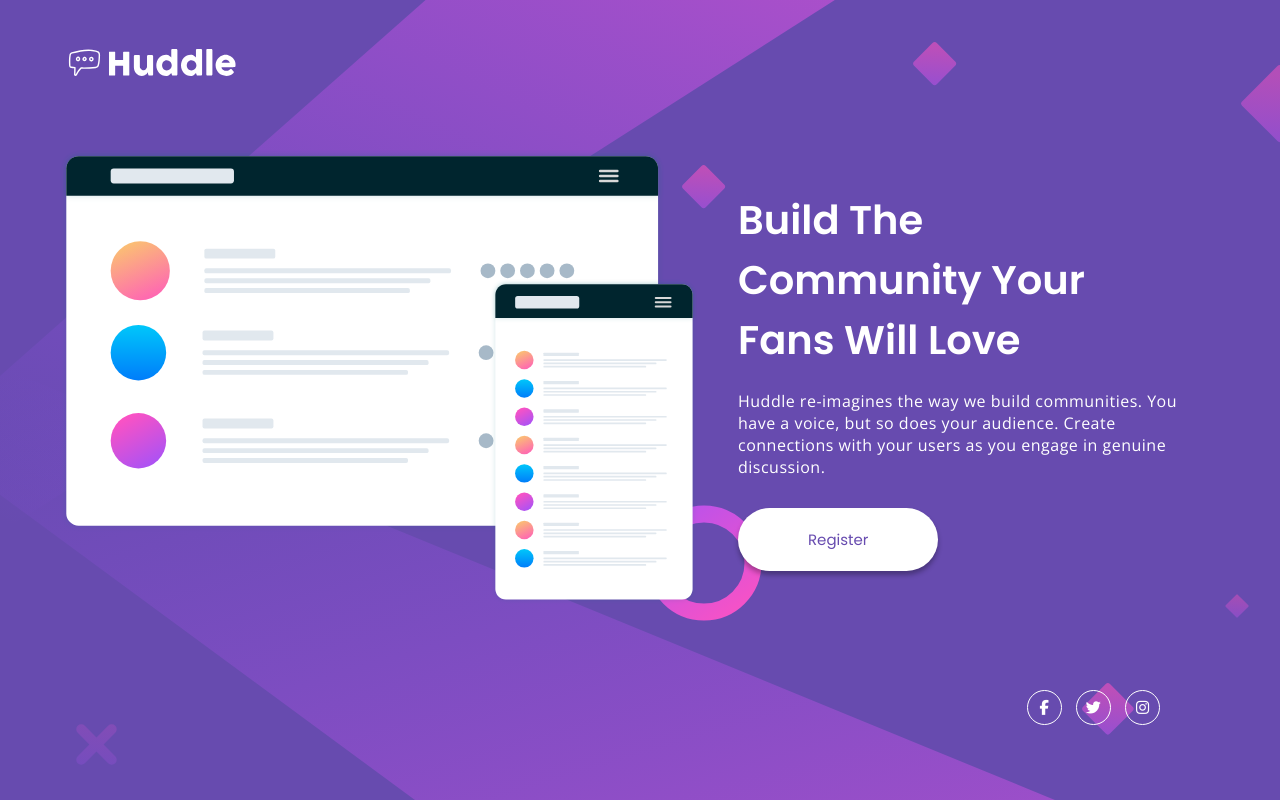
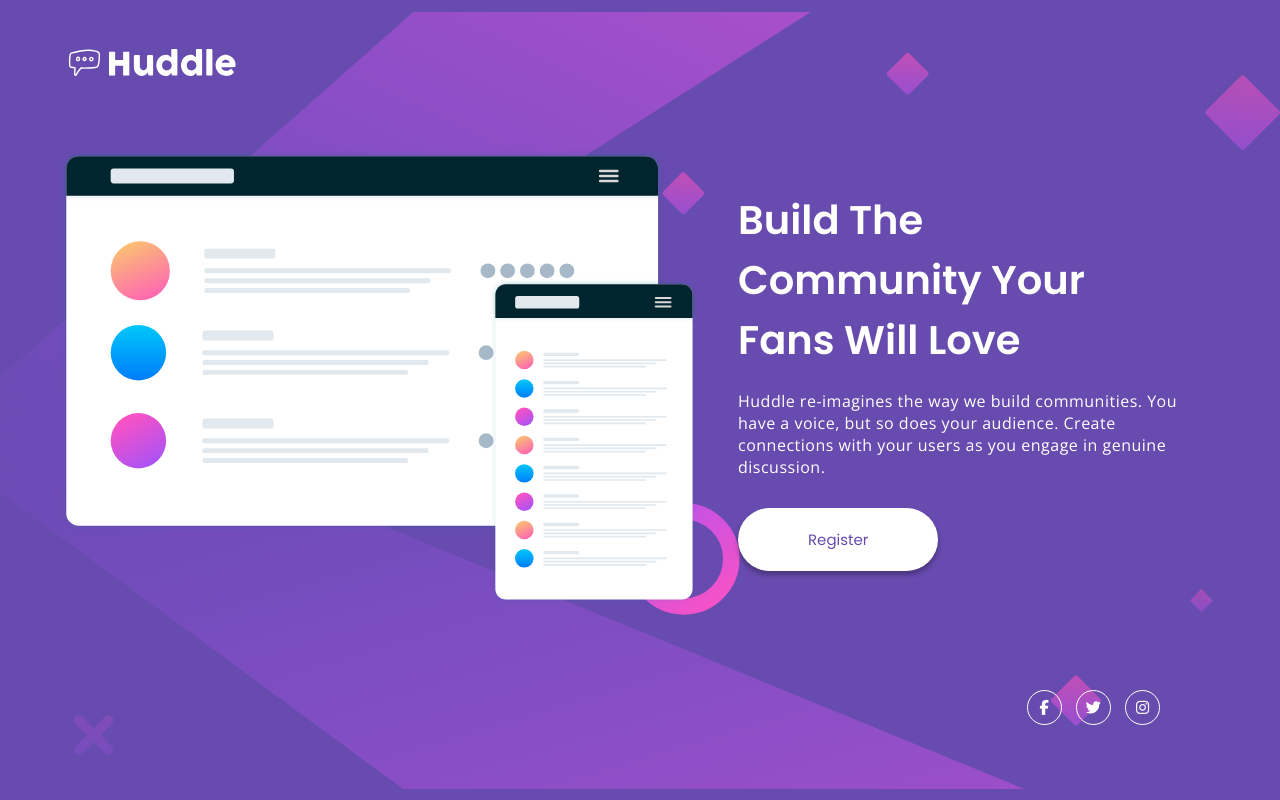
Before and after one commit to ezeYaniv/FEM-huddle-landing-page, a website: page index.html in a window 1280 px wide. Drawn offline with nearby package versions, Linux system fonts and the light colour scheme.

Commit message:
fix background svg height

```diff
--- a/styles.scss
+++ b/styles.scss
@@ -46,8 +46,10 @@ body {
     text-align: center;
 
     @media screen and (min-width: $min-width) {
-        background: $color-primary url("../images/bg-desktop.svg") left bottom
+        background: $color-primary url("../images/bg-desktop.svg") left
             no-repeat;
+            background-size: contain;
+
         .flex-container {
             display: flex;
             align-items: flex-start;
```
Also changed, not shown: css/styles.css, 1 other file.
